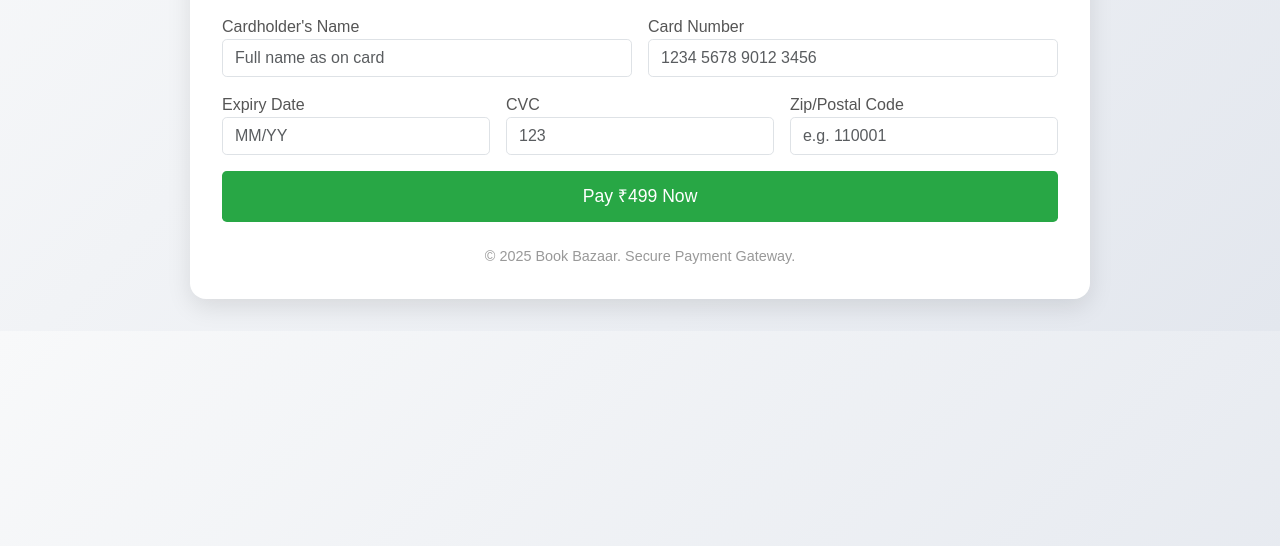
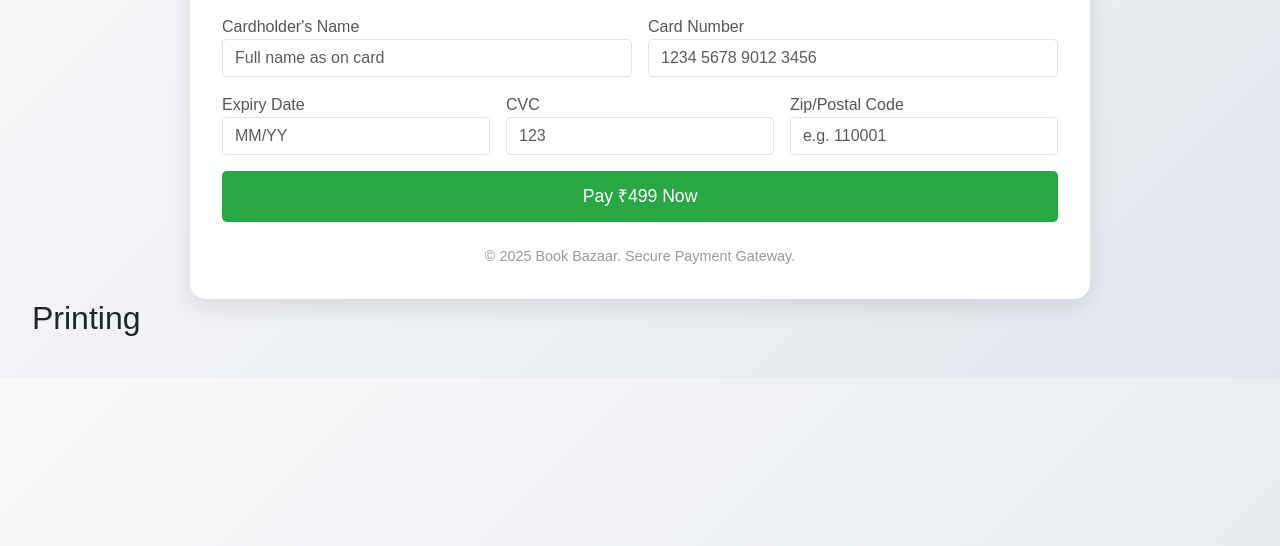
Before and after one commit to diya-bosamiya3/book, a Django app: page /payment/ in a window 1280 px wide. Shown: the part 254-800 px from the top of the page. Run offline with Django 5.2, Linux system fonts and the light colour scheme; some libraries are stand-ins or nearby versions.

Commit message:
Update payment.html
template changes just checking

```diff
--- a/templates/payment.html
+++ b/templates/payment.html
@@ -117,6 +117,7 @@
     &copy; 2025 Book Bazaar. Secure Payment Gateway.
   </div>
 </div>
+<h2>Printing</h2>
 
 </body>
 </html>
```
